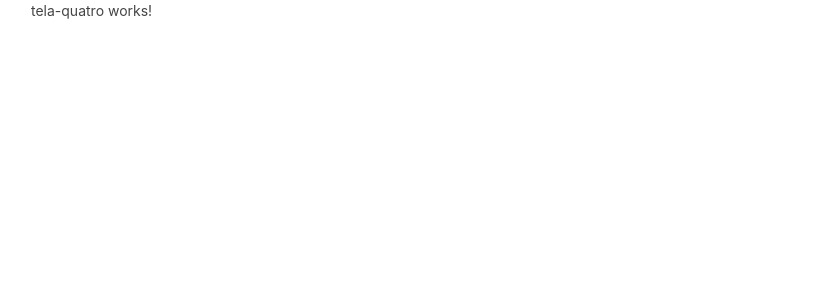
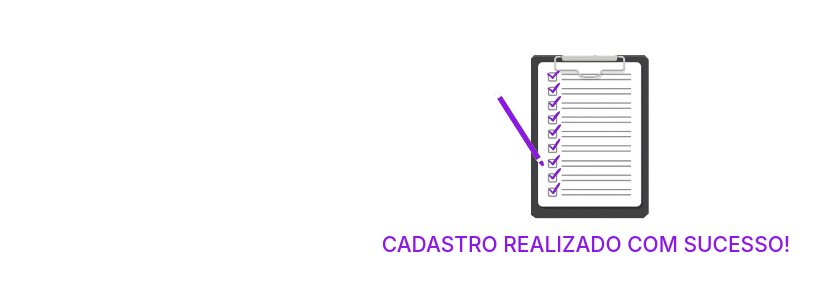
Before and after one commit to rodrigoteruel/modelo, an Angular app: page /quatro in a window 1280 px wide. Shown: the top 300 px of the page, without its empty margins (54-874 px from the left). Built offline with nearby package versions, Linux system fonts and the light colour scheme.

Commit message:
montagem principal tela 4
montagem principal tela 4

```diff
--- a/src/app/telas/tela-quatro/tela-quatro.component.html
+++ b/src/app/telas/tela-quatro/tela-quatro.component.html
@@ -1,4 +1,17 @@
-<p>
-  tela-quatro works!
-  {{pegamodelo | json}}
-</p>
+<div class="container-fluid">
+  <div class="row">
+
+    <div class="col-xs-12 col-sm-12 col-md-12 col-lg-12 centro spacedouble">
+      <img class="img-responsive center-block" src="assets\images\checklist.png">
+    </div>
+
+    <div class="col-xs-12 col-sm-12 col-md-12 col-lg-12 centro spacesimples">
+      <h4 class="stringcollor">CADASTRO REALIZADO COM SUCESSO!</h4>
+    </div>
+
+    <div class="col-xs-12 col-sm-12 col-md-12 col-lg-12 centro spacedouble">
+      <label>{{pegamodelo | json}}</label>
+    </div>
+
+  </div>
+</div>
```
